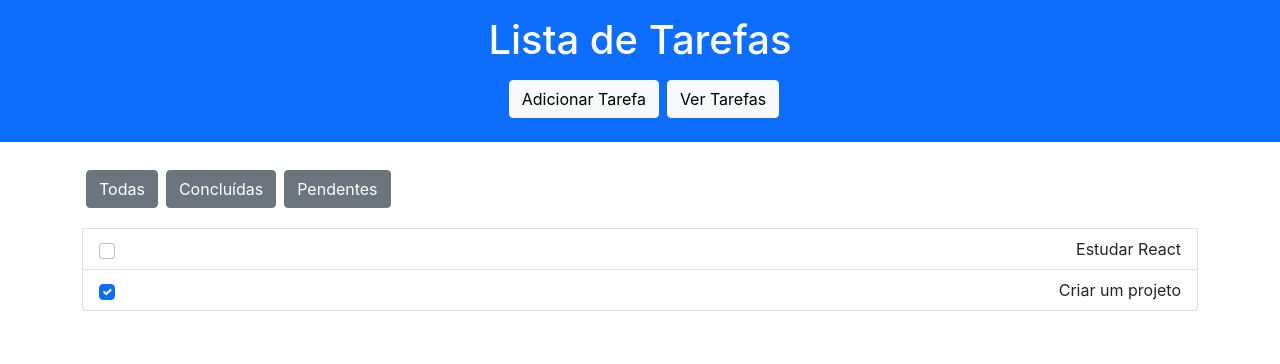
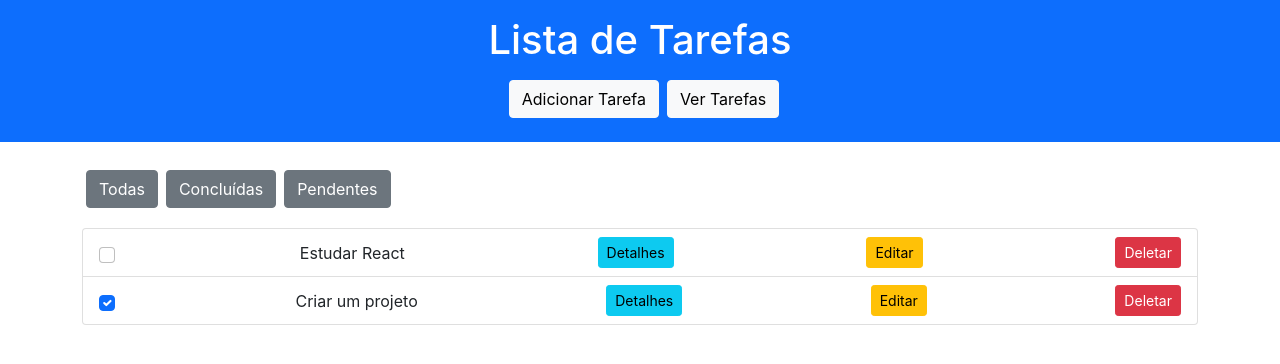
Before and after one commit to rulir7/atividade, a React (Create React App) app: page /tasks in a window 1280 px wide. Shown: the top 364 px of the page. Built offline with nearby package versions, Linux system fonts and the light colour scheme; data requests are answered from the project's data file.

Commit message:
atualizacao do arquivo taskitem.js

```diff
--- a/src/componentes/TaskItem.js
+++ b/src/componentes/TaskItem.js
@@ -1,7 +1,6 @@
 import React, { useState } from "react";
 
 function TaskItem({ task, setTasks }) {
-  const [showDetails, setShowDetails] = useState(false);
   const [isEditing, setIsEditing] = useState(false);
   const [editedTitle, setEditedTitle] = useState(task.title);
 
@@ -25,10 +24,7 @@
   };
 
   return (
-    <li
-      className="list-group-item d-flex justify-content-between align-items-center"
-      onClick={() => setShowDetails(!showDetails)}
-    >
+    <li className="list-group-item d-flex justify-content-between align-items-center">
       <input
         type="checkbox"
         className="form-check-input"
@@ -44,18 +40,25 @@
       ) : (
         <span>{task.title}</span>
       )}
-      {showDetails && (
-        <div className="ms-3">
-          <p className="mb-1">
-            <strong>Status:</strong> {task.completed ? "Concluída" : "Pendente"}
-          </p>
+      <button
+        className="btn btn-sm btn-info ms-2"
+        onClick={() =>
+          alert(
+            `Tarefa: ${task.title}\nStatus: ${
+              task.completed ? "Concluída" : "Pendente"
+            }`
+          )
+        }
+      >
+        Detalhes
+      </button>
       {isEditing ? (
-            <button className="btn btn-sm btn-primary" onClick={saveEdit}>
+        <button className="btn btn-sm btn-primary ms-2" onClick={saveEdit}>
           Salvar
         </button>
       ) : (
         <button
-              className="btn btn-sm btn-warning"
+          className="btn btn-sm btn-warning ms-2"
           onClick={() => setIsEditing(true)}
         >
           Editar
@@ -64,8 +67,6 @@
       <button className="btn btn-sm btn-danger ms-2" onClick={deleteTask}>
         Deletar
       </button>
-        </div>
-      )}
     </li>
   );
 }
```
Lines whose indentation alone changed are shown as unchanged.
